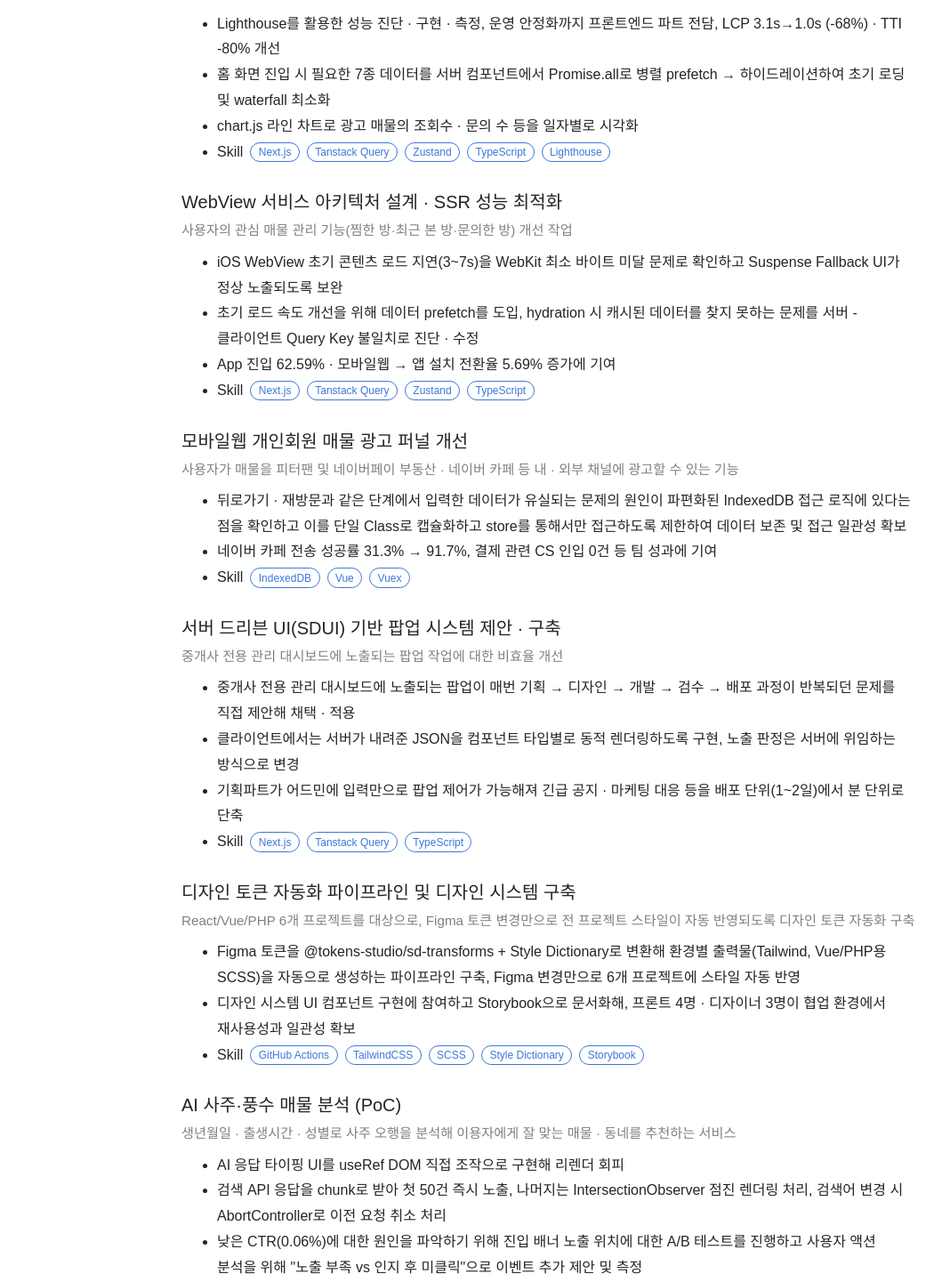
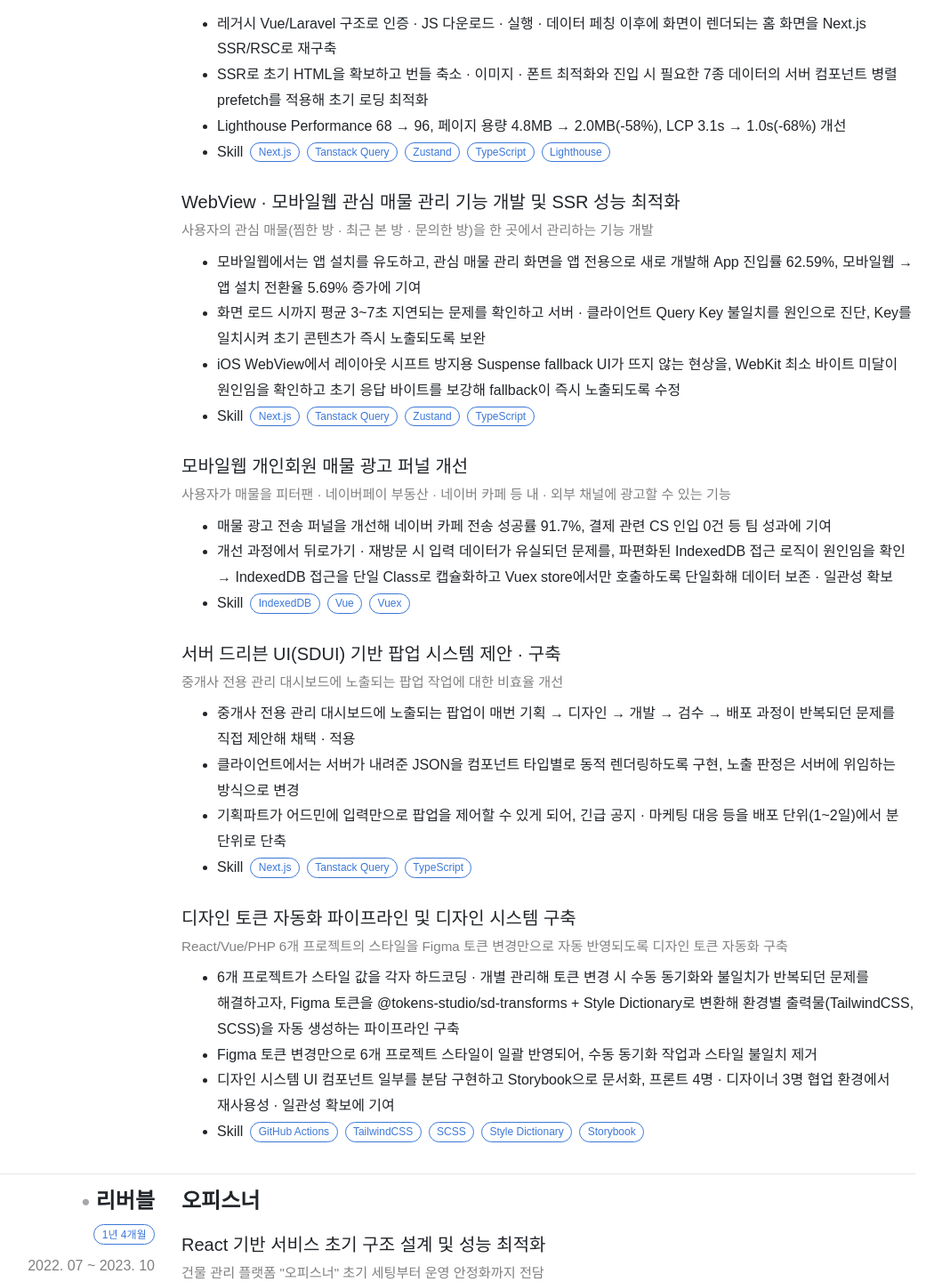
Before and after one commit to kwonjihyeon-dev/kwonjihyeon-dev.github.io, a Next.js app: page / in a window 1280 px wide. Shown: the part 811-2252 px from the top of the page at 89% size, without its empty margins (166-1225 px from the left). Built offline with nearby package versions, Linux system fonts and the light colour scheme; a web font is replaced by a local one.

Commit message:
fix: resume 내용 수정

```diff
--- a/payload/experience.ts
+++ b/payload/experience.ts
@@ -13,29 +13,30 @@ const experience: IExperience.Payload = {
           subtitle:
             '입점 중개사가 매물 광고를 등록 · 결제하고 성과를 확인하는 전용 대시보드 홈 화면 전면 개편 작업',
           descriptions: [
-            'Lighthouse를 활용한 성능 진단 · 구현 · 측정, 운영 안정화까지 프론트엔드 파트 전담, **LCP 3.1s→1.0s (-68%) · TTI -80% 개선**',
-            '홈 화면 진입 시 필요한 7종 데이터를 서버 컴포넌트에서 Promise.all로 병렬 prefetch → 하이드레이션하여 초기 로딩 및 waterfall 최소화',
-            'chart.js 라인 차트로 광고 매물의 조회수 · 문의 수 등을 일자별로 시각화',
+            '레거시 Vue/Laravel 구조로 인증 · JS 다운로드 · 실행 · 데이터 페칭 이후에 화면이 렌더되는 홈 화면을 Next.js SSR/RSC로 재구축',
+            'SSR로 초기 HTML을 확보하고 번들 축소 · 이미지 · 폰트 최적화와 진입 시 필요한 7종 데이터의 서버 컴포넌트 병렬 prefetch를 적용해 초기 로딩 최적화',
+            '**Lighthouse Performance 68 → 96, 페이지 용량 4.8MB → 2.0MB(-58%), LCP 3.1s → 1.0s(-68%) 개선**',
           ],
           skill: ['Next.js', 'Tanstack Query', 'Zustand', 'TypeScript', 'Lighthouse'],
         },
         {
-          title: 'WebView 서비스 아키텍처 설계 · SSR 성능 최적화',
-          subtitle: '사용자의 관심 매물 관리 기능(찜한 방·최근 본 방·문의한 방) 개선 작업',
+          title: 'WebView · 모바일웹 관심 매물 관리 기능 개발 및 SSR 성능 최적화',
+          subtitle:
+            '사용자의 관심 매물(찜한 방 · 최근 본 방 · 문의한 방)을 한 곳에서 관리하는 기능 개발',
           descriptions: [
-            'iOS WebView 초기 콘텐츠 로드 지연(3~7s)을 WebKit 최소 바이트 미달 문제로 확인하고 Suspense Fallback UI가 정상 노출되도록 보완',
-            '초기 로드 속도 개선을 위해 데이터 prefetch를 도입, hydration 시 캐시된 데이터를 찾지 못하는 문제를 서버 - 클라이언트 Query Key 불일치로 진단 · 수정',
-            '**App 진입 62.59% · 모바일웹 → 앱 설치 전환율 5.69% 증가**에 기여',
+            '모바일웹에서는 앱 설치를 유도하고, 관심 매물 관리 화면을 앱 전용으로 새로 개발해 **App 진입률 62.59%, 모바일웹 → 앱 설치 전환율 5.69% 증가**에 기여',
+            '화면 로드 시까지 평균 3~7초 지연되는 문제를 확인하고 서버 · 클라이언트 Query Key 불일치를 원인으로 진단, Key를 일치시켜 초기 콘텐츠가 즉시 노출되도록 보완',
+            'iOS WebView에서 레이아웃 시프트 방지용 Suspense fallback UI가 뜨지 않는 현상을, WebKit 최소 바이트 미달이 원인임을 확인하고 초기 응답 바이트를 보강해 fallback이 즉시 노출되도록 수정',
           ],
           skill: ['Next.js', 'Tanstack Query', 'Zustand', 'TypeScript'],
         },
         {
           title: '모바일웹 개인회원 매물 광고 퍼널 개선',
           subtitle:
-            '사용자가 매물을 피터팬 및 네이버페이 부동산 · 네이버 카페 등 내 · 외부 채널에 광고할 수 있는 기능',
+            '사용자가 매물을 피터팬 · 네이버페이 부동산 · 네이버 카페 등 내 · 외부 채널에 광고할 수 있는 기능',
           descriptions: [
-            '뒤로가기 · 재방문과 같은 단계에서 입력한 데이터가 유실되는 문제의 원인이 파편화된 IndexedDB 접근 로직에 있다는 점을 확인하고 이를 단일 Class로 캡슐화하고 store를 통해서만 접근하도록 제한하여 데이터 보존 및 접근 일관성 확보',
-            '**네이버 카페 전송 성공률 31.3% → 91.7%, 결제 관련 CS 인입 0건** 등 팀 성과에 기여',
+            '매물 광고 전송 퍼널을 개선해 **네이버 카페 전송 성공률 91.7%, 결제 관련 CS 인입 0건** 등 팀 성과에 기여',
+            '개선 과정에서 뒤로가기 · 재방문 시 입력 데이터가 유실되던 문제를, 파편화된 IndexedDB 접근 로직이 원인임을 확인 → IndexedDB 접근을 단일 Class로 캡슐화하고 Vuex store에서만 호출하도록 단일화해 데이터 보존 · 일관성 확보',
           ],
           skill: ['IndexedDB', 'Vue', 'Vuex'],
         },
@@ -45,31 +46,32 @@ const experience: IExperience.Payload = {
           descriptions: [
             '중개사 전용 관리 대시보드에 노출되는 팝업이 매번 기획 → 디자인 → 개발 → 검수 → 배포 과정이 반복되던 문제를 직접 제안해 채택 · 적용',
             '클라이언트에서는 서버가 내려준 JSON을 컴포넌트 타입별로 동적 렌더링하도록 구현, 노출 판정은 서버에 위임하는 방식으로 변경',
-            '기획파트가 어드민에 입력만으로 팝업 제어가 가능해져 긴급 공지 · 마케팅 대응 등을 **배포 단위(1~2일)에서 분 단위로 단축**',
+            '기획파트가 어드민에 입력만으로 팝업을 제어할 수 있게 되어, 긴급 공지 · 마케팅 대응 등을 **배포 단위(1~2일)에서 분 단위로 단축**',
           ],
           skill: ['Next.js', 'Tanstack Query', 'TypeScript'],
         },
         {
           title: '디자인 토큰 자동화 파이프라인 및 디자인 시스템 구축',
           subtitle:
-            'React/Vue/PHP 6개 프로젝트를 대상으로, Figma 토큰 변경만으로 전 프로젝트 스타일이 자동 반영되도록 디자인 토큰 자동화 구축',
+            'React/Vue/PHP 6개 프로젝트의 스타일을 Figma 토큰 변경만으로 자동 반영되도록 디자인 토큰 자동화 구축',
           descriptions: [
-            'Figma 토큰을 @tokens-studio/sd-transforms + Style Dictionary로 변환해 환경별 출력물(Tailwind, Vue/PHP용 SCSS)을 자동으로 생성하는 파이프라인 구축, Figma 변경만으로 6개 프로젝트에 스타일 자동 반영',
-            '디자인 시스템 UI 컴포넌트 구현에 참여하고 Storybook으로 문서화해, 프론트 4명 · 디자이너 3명이 협업 환경에서 재사용성과 일관성 확보',
+            '6개 프로젝트가 스타일 값을 각자 하드코딩 · 개별 관리해 토큰 변경 시 수동 동기화와 불일치가 반복되던 문제를 해결하고자, Figma 토큰을 @tokens-studio/sd-transforms + Style Dictionary로 변환해 환경별 출력물(TailwindCSS, SCSS)을 자동 생성하는 파이프라인 구축',
+            'Figma 토큰 변경만으로 6개 프로젝트 스타일이 일괄 반영되어, 수동 동기화 작업과 스타일 불일치 제거',
+            '디자인 시스템 UI 컴포넌트 일부를 분담 구현하고 Storybook으로 문서화, 프론트 4명 · 디자이너 3명 협업 환경에서 재사용성 · 일관성 확보에 기여',
           ],
           skill: ['GitHub Actions', 'TailwindCSS', 'SCSS', 'Style Dictionary', 'Storybook'],
         },
-        {
-          title: 'AI 사주·풍수 매물 분석 (PoC)',
-          subtitle:
-            '생년월일 · 출생시간 · 성별로 사주 오행을 분석해 이용자에게 잘 맞는 매물 · 동네를 추천하는 서비스',
-          descriptions: [
-            'AI 응답 타이핑 UI를 useRef DOM 직접 조작으로 구현해 리렌더 회피',
-            '검색 API 응답을 chunk로 받아 첫 50건 즉시 노출, 나머지는 IntersectionObserver 점진 렌더링 처리, 검색어 변경 시 AbortController로 이전 요청 취소 처리',
-            '낮은 CTR(0.06%)에 대한 원인을 파악하기 위해 진입 배너 노출 위치에 대한 A/B 테스트를 진행하고 사용자 액션 분석을 위해 "노출 부족 vs 인지 후 미클릭"으로 이벤트 추가 제안 및 측정',
-          ],
-          skill: ['Next.js', 'Tanstack Query', 'Zustand', 'TypeScript'],
-        },
+        // {
+        //   title: 'AI 사주·풍수 매물 분석 (PoC)',
+        //   subtitle:
+        //     '생년월일 · 출생시간 · 성별로 사주 오행을 분석해 이용자에게 잘 맞는 매물 · 동네를 추천하는 서비스',
+        //   descriptions: [
+        //     'AI 응답 타이핑 UI를 useRef DOM 직접 조작으로 구현해 리렌더 회피',
+        //     '검색 API 응답을 chunk로 받아 첫 50건 즉시 노출, 나머지는 IntersectionObserver 점진 렌더링 처리, 검색어 변경 시 AbortController로 이전 요청 취소 처리',
+        //     '낮은 CTR(0.06%)에 대한 원인을 파악하기 위해 진입 배너 노출 위치에 대한 A/B 테스트를 진행하고 사용자 액션 분석을 위해 "노출 부족 vs 인지 후 미클릭"으로 이벤트 추가 제안 및 측정',
+        //   ],
+        //   skill: ['Next.js', 'Tanstack Query', 'Zustand', 'TypeScript'],
+        // },
       ],
     },
     {
```
Also changed, not shown: 2 other files (tests, documents, lock files or other folders).
